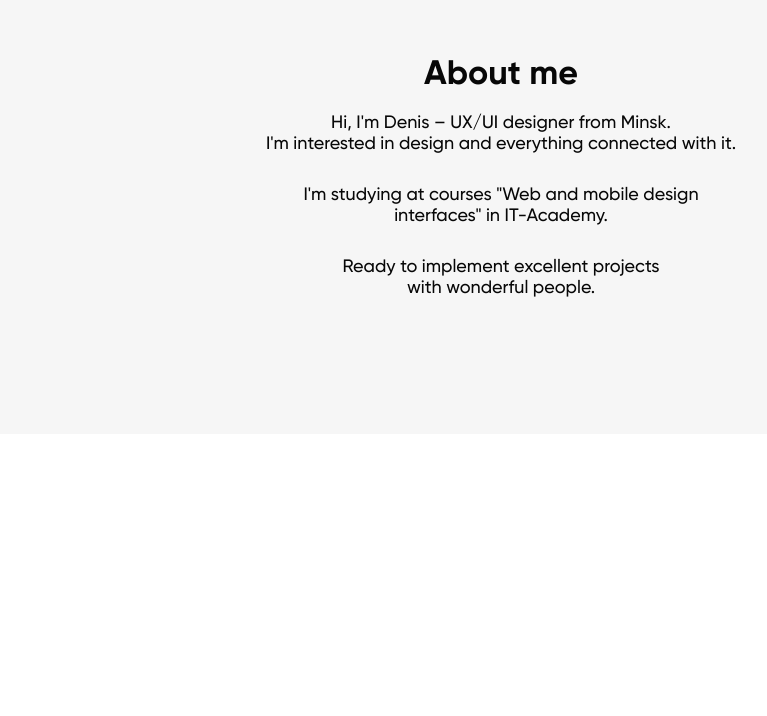
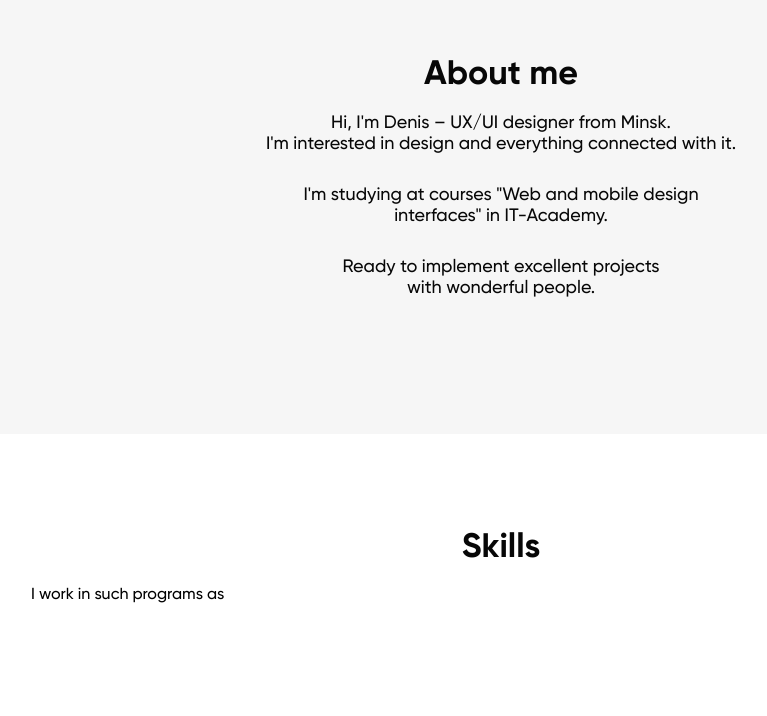
Before and after one commit to Evi-ava/bigbrother, a plain HTML site: page index.html in a window 1280 px wide. Shown: the part 871-1587 px from the top of the page, without its empty margins (139-906 px from the left). Before the commit the page ends 1313 px from the top, so only its background shows below. Drawn offline with Linux system fonts and the light colour scheme.

Commit message:
Третий коммит

```diff
--- a/css/style.css
+++ b/css/style.css
@@ -126,3 +126,10 @@ header {
     color: #070707;
     margin-bottom: 30px;
 }
+
+
+/* skills */
+
+.skills {
+    padding: 91px 0px 110px 0;
+}
--- a/index.html
+++ b/index.html
@@ -62,5 +62,12 @@ interfaces" in IT-Academy.
         </div>
     </div>
 
+    <div class="skills">
+        <div class="container">
+            <div class="title">Skills</div>
+            <div class="sub-title">I work in such programs as</div>
+        </div>
+    </div>
+
 </body>
 </html>
```
